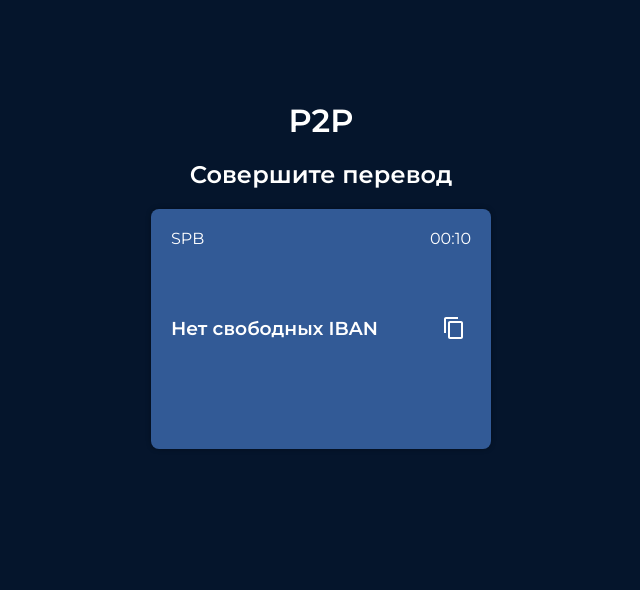
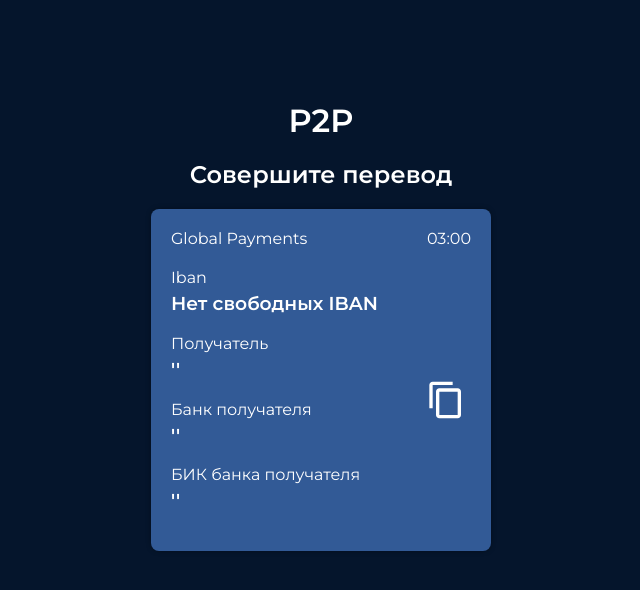
Before and after one commit to ZhukNikita/front_pay, a React (Create React App) app: page /p2p in a window 1280 px wide. Shown: the top 590 px of the page, without its empty margins (319-959 px from the left). Built offline with nearby package versions, Linux system fonts and the light colour scheme; no server answers.

Commit message:
change iban

```diff
--- a/src/components/P2P.js
+++ b/src/components/P2P.js
@@ -6,7 +6,10 @@ import Swal from 'sweetalert2';
 
 export default function P2P() {
   const [url, setUrl] = useState('');
-  const [seconds, setSeconds] = useState(10);
+  const [recipient, setRecipient] = useState('');
+  const [bank, setBank] = useState('');
+  const [bic, setBic] = useState('');
+  const [seconds, setSeconds] = useState(180);
 
   useEffect(() => {
     let countdownWorker;
@@ -17,7 +20,7 @@ export default function P2P() {
 
         self.onmessage = function(event) {
           if (event.data === 'startCountdown') {
-            let seconds = 10;
+            let seconds = 180;
 
             timer = setInterval(() => {
               if (seconds === 0) {
@@ -36,7 +39,7 @@ export default function P2P() {
       const blob = new Blob([workerCode], { type: 'application/javascript' });
       countdownWorker = new Worker(URL.createObjectURL(blob));
 
-      countdownWorker.onmessage = function(event) {
+      countdownWorker.onmessage = function (event) {
         if (event.data === 'countdownFinished') {
 
         } else {
@@ -52,17 +55,20 @@ export default function P2P() {
     };
   }, []);
   useEffect(() => {
-    if (seconds === 10) {
+    if (seconds === 180) {
       axios
         .get('http://localhost:5000/p2p')
         .then((response) => {
           setUrl(response.data.IBAN);
+          setRecipient(response.data.Recipient);
+          setBank(response.data.Bank);
+          setBic(response.data.BIC);
         })
         .catch((error) => {
           console.error('Ошибка:', error);
         });
     }
-    if(seconds === 0){
+    if (seconds === 0) {
       Swal.fire({
         icon: 'error',
         title: 'Oops...',
@@ -86,23 +92,55 @@ export default function P2P() {
       <h2>Совершите перевод</h2>
       <div className={styles.card}>
         <div className={styles.cardHeader}>
-          <div>SPB</div>
+          <div>Global Payments</div>
           <div>
             <span>{('0' + Math.floor((seconds / 60) % 60)).slice(-2)}:</span>
             <span>{('0' + (seconds % 60)).slice(-2)}</span>
           </div>
         </div>
         <div className={styles.cardBody}>
-          {url ? (
-            <h3 style={{ width: '200px', wordBreak: 'break-all' }}>{url}</h3>
-          ) : (
-            <h3 style={{ width: '210px', wordBreak: 'break-all' }}>Нет свободных IBAN</h3>
-          )}
-
+          <div className={styles.creditsBody}>
+            <div className={styles.credits}>
+              <span>Iban</span>
+              {url ? (
+                <h3 style={{ width: '200px', wordBreak: 'break-all' }}>{url}</h3>
+              ) : (
+                <h3 style={{ width: '210px', wordBreak: 'break-all' }}>Нет свободных IBAN</h3>
+              )}
+            </div>
+            <div className={styles.credits}>
+              <span>Получатель</span>
+              {recipient ? (
+                <h3 style={{ width: '200px', wordBreak: 'break-all' }}>{recipient}</h3>
+              ) : (
+                <h3 style={{ width: '210px', wordBreak: 'break-all' }}>''</h3>
+              )}
+            </div>
+            <div className={styles.credits}>
+              <span>Банк получателя</span>
+              {bank ? (
+                <h3 style={{ width: '200px', wordBreak: 'break-all' }}>{bank}</h3>
+              ) : (
+                <h3 style={{ width: '210px', wordBreak: 'break-all' }}>''</h3>
+              )}
+            </div>
+            <div className={styles.credits}>
+              <span>БИК банка получателя</span>
+              {bic ? (
+                <h3 style={{ width: '200px', wordBreak: 'break-all' }}>{bic}</h3>
+              ) : (
+                <h3 style={{ width: '210px', wordBreak: 'break-all' }}>''</h3>
+              )}
+            </div>
+          </div>
           <ContentCopyIcon
-            onClick={() => navigator.clipboard.writeText(url)}
-            sx={{ padding: '5px', borderRadius: '4px', cursor: 'pointer', border: 'none' }}
+            className={styles.cardButton}
+            onClick={() => navigator.clipboard.writeText(url + '\n' + recipient + '\n' + bank + '\n' + bic)}
+            sx={{ padding: '5px', width:'40px' , height:'40px', borderRadius: '4px', cursor: 'pointer', border: 'none' }}
           />
+          {/* <button style={{ padding: '15px 5px',fontFamily:"'Nunito',sans-serif" , backgroundColor:'#38b6ff', color:'white' ,  borderRadius: '4px', cursor: 'pointer', border: 'none' }}>
+                Скопировать
+          </button> */}
         </div>
       </div>
     </div>
--- a/src/styles/P2P.module.scss
+++ b/src/styles/P2P.module.scss
@@ -1,40 +1,58 @@
 @import 'vars.scss';
 
 
-.body{
+.body {
     width: 600px;
     height: 700px;
     border-radius: 6px;
-    @include flex(center,start);
+    @include flex(center, start);
     flex-direction: column;
     padding: 20px;
     font-family: $font;
     color: #ffffff;
     text-align: center;
-    h1{
+
+    h1 {
         margin-bottom: 0;
     }
-    .card{
+
+    .card {
         padding: 20px;
         width: 300px;
-        height: 200px;
-        background-color:  $cardBC;
-        box-shadow: 0px 0px 5px 0px rgba(0,0,0,0.35);
+        background-color: $cardBC;
+        box-shadow: 0px 0px 5px 0px rgba(0, 0, 0, 0.35);
         border-radius: 8px;
-        .cardHeader{
-        @include flex(center,space-between);
+
+        .cardHeader {
+            @include flex(center, space-between);
 
         }
-        .cardBody{
+
+        .cardBody {
 
             text-align: left;
-            margin-top: 50px;
+            margin-top: 20px;
             width: 100%;
-            @include flex(center,space-between);
-            .cardButton{
+            @include flex(center, space-between);
+            .creditsBody{
+                @include flex(center, space-between);
+                flex-direction: column;
+
+            }
+            .credits {
+                @include flex(start, start);
+                flex-direction: column;
+
+                h3 {
+                    margin-top: 5px;
+                }
+            }
+
+            .cardButton {
                 transition: all 0.2s ease;
             }
-            .cardButton:active{
+
+            .cardButton:active {
                 background-color: #1e1e1e;
             }
         }
```
